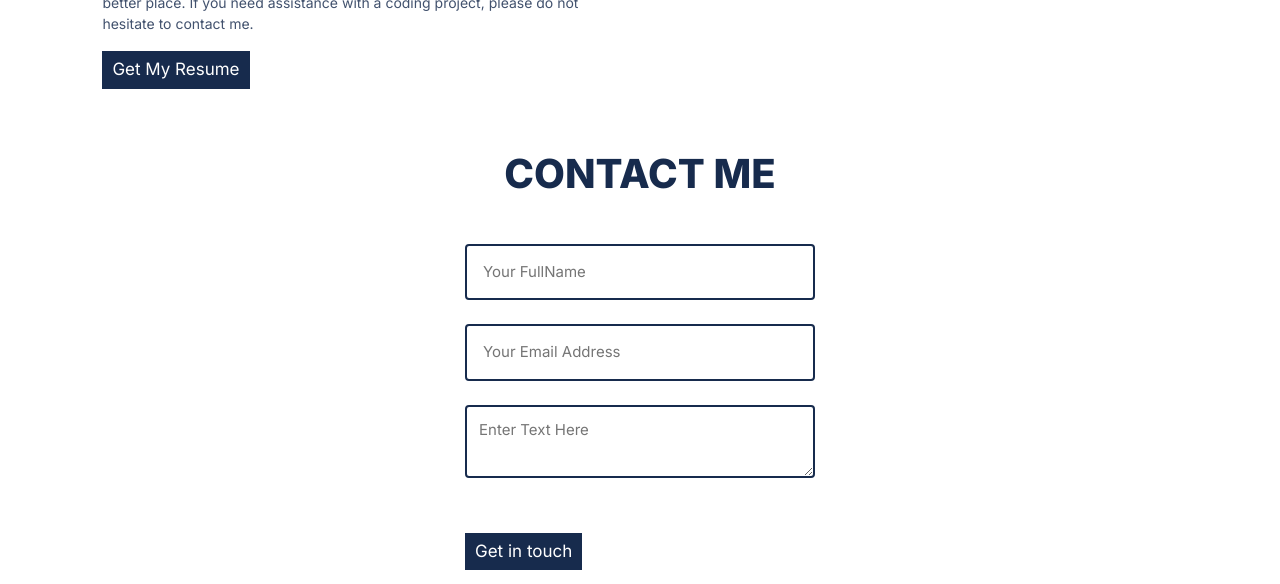
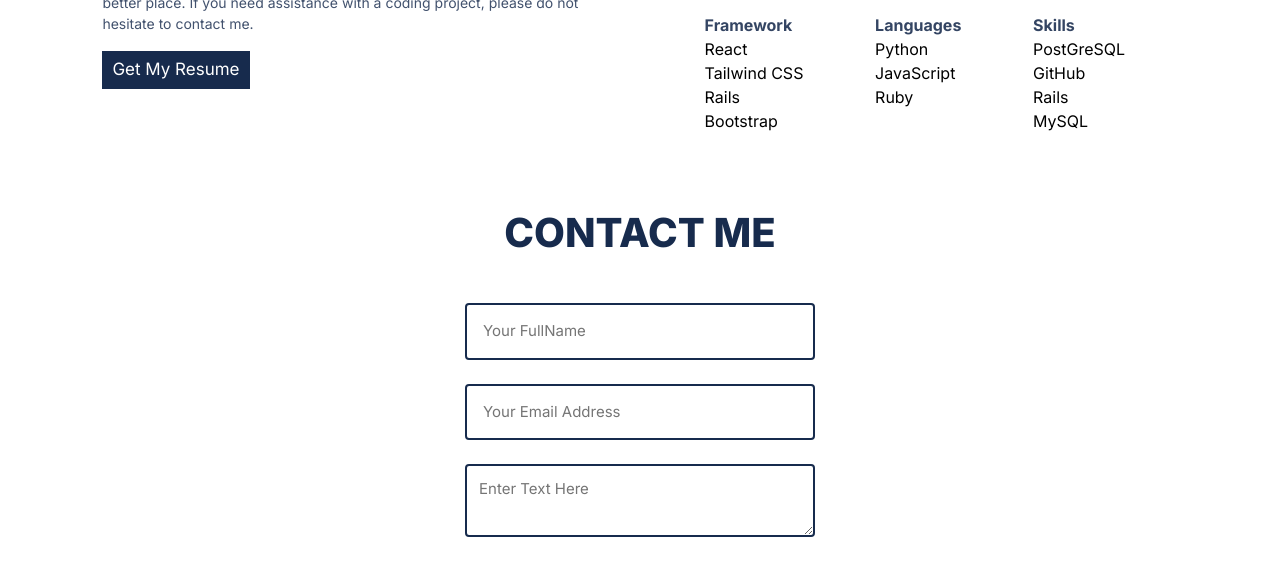
Before and after one commit to Donmark2k/My_portfolio, a website: page index.html in a window 1280 px wide. Shown: the part 2227-2811 px from the top of the page. Drawn offline with nearby package versions, Linux system fonts and the light colour scheme.

Commit message:
Add framework, skills and languages in index.html

```diff
--- a/index.html
+++ b/index.html
@@ -114,6 +114,26 @@
       </div>
       <div class="about-me-technology">
         <ul class="ul-technology"> </ul>
+        <div class="list_skills">
+        <ul> Framework
+          <li> React</li>
+          <li>Tailwind CSS</li>
+          <li>Rails</li>
+          <li>Bootstrap</li>
+
+        </ul>
+        <ul> Languages
+          <li> Python</li>
+          <li>JavaScript</li>
+          <li>Ruby</li>
+        </ul>
+        <ul> Skills
+          <li> PostGreSQL</li>
+          <li>GitHub</li>
+          <li>Rails</li>
+          <li>MySQL</li>
+        </ul>
+      </div>
       </div>
      </div>
     </article>
@@ -169,13 +189,13 @@
      <footer class="footer" aria-label=" footer section" >
       <div>
         <ul class=" social-icons" aria-label="social-icons" id="social-icon">
-            <li> <a href="https://twitter.com/donmark2k"><span> <i class="fa-brands fa-square-twitter"></i></span></a> </li>
-            <li> <a href="https://www.linkedin.com/mwlite/in/chukwuemeka-ochuba"><span><i class="fa-brands fa-linkedin"></i></span></a> </li>
-            <li>  <a href=" https://medium.com/@chukwuemekavp/from-a-chorister-to-developer-what-i-have-learned-and-how-it-can-help-you-become-a-better-bfb426008680"> <span><i class="fa-brands fa-medium"></i></span> </a> </li>
-            <li> <a href="https://github.com/donmark2k"> <span> <i class="fa-brands fa-square-github"></i></span></a> </li>
-            <li>  <a href="https://wellfound.com/u/chukwuemekaochuba"> <span><i class="fa-brands fa-angellist"></i></span></a> </li>
-            <li>  <a href="https://api.whatsapp.com/send?phone=2347063308955"> <span><i class="fa-brands fa-square-whatsapp"></i></span> </a> </li>
-            <li>  <a href="mailto:chukwuemekavp@gmail.com?subject=Message Chukwuemeka%20Text&body=Message%20Body%20Text"> <span><i class="fa-regular fa-envelope"></i></span> </a> </li>
+            <li> <a href="https://twitter.com/donmark2k" target="_blank" rel="noopener noreferrer"><span> <i class="fa-brands fa-square-twitter"></i></span></a> </li>
+            <li> <a href="https://www.linkedin.com/mwlite/in/chukwuemeka-ochuba" target="_blank" rel="noopener noreferrer"><span><i class="fa-brands fa-linkedin"></i></span></a> </li>
+            <li>  <a href=" https://medium.com/@chukwuemekavp/from-a-chorister-to-developer-what-i-have-learned-and-how-it-can-help-you-become-a-better-bfb426008680" target="_blank" rel="noopener noreferrer"> <span><i class="fa-brands fa-medium"></i></span> </a> </li>
+            <li> <a href="https://github.com/donmark2k" target="_blank" rel="noopener noreferrer"> <span> <i class="fa-brands fa-square-github"></i></span></a> </li>
+            <li>  <a href="https://wellfound.com/u/chukwuemekaochuba" target="_blank" rel="noopener noreferrer"> <span><i class="fa-brands fa-angellist"></i></span></a> </li>
+            <li>  <a href="https://api.whatsapp.com/send?phone=2347063308955" target="_blank" rel="noopener noreferrer"> <span><i class="fa-brands fa-square-whatsapp"></i></span> </a> </li>
+            <li>  <a href="https://mail.google.com/mail/?view=cm&to=chukwuemekavp@gmail.com" target="_blank" rel="noopener noreferrer"> <span><i class="fa-regular fa-envelope"></i></span> </a> </li>
 
           </ul>
       </div>
--- a/style.css
+++ b/style.css
@@ -499,9 +499,29 @@ ul {
   display: none;
 }
 
+.list_skills {
+  display: flex;
+  flex-direction: row;
+  justify-content: space-between;
+}
+
+.list_skills ul {
+  color: #344563;
+  font-weight: bold;
+}
+
+.list_skills li {
+  color: #000000;
+  font-weight: normal;
+}
 @media screen and (min-width: 768px) {
   .modal-anchor {
     display: none;
+  }
+
+  .list_skills {
+    width: 90%;
+    margin: 0 auto;
   }
 
   .modal {
@@ -640,6 +660,9 @@ ul {
   .hamburger {
     display: none;
   }
+  .list_skills {
+    width: 80%;
+  }
 
   .nav-menu {
     display: flex;
@@ -670,4 +693,5 @@ ul {
     padding: 6px 8px;
     font-size: 15px;
   }
+
 }
```
